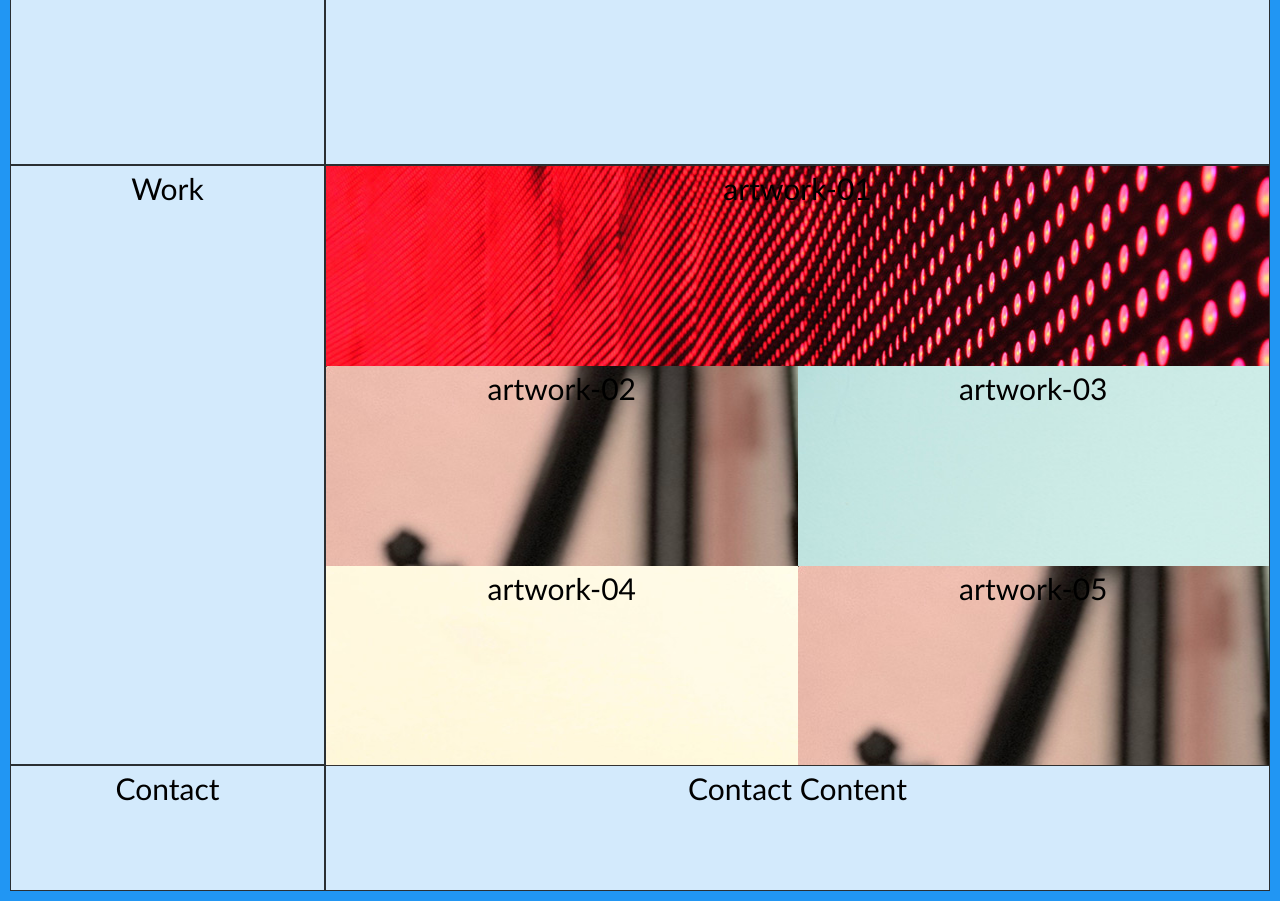
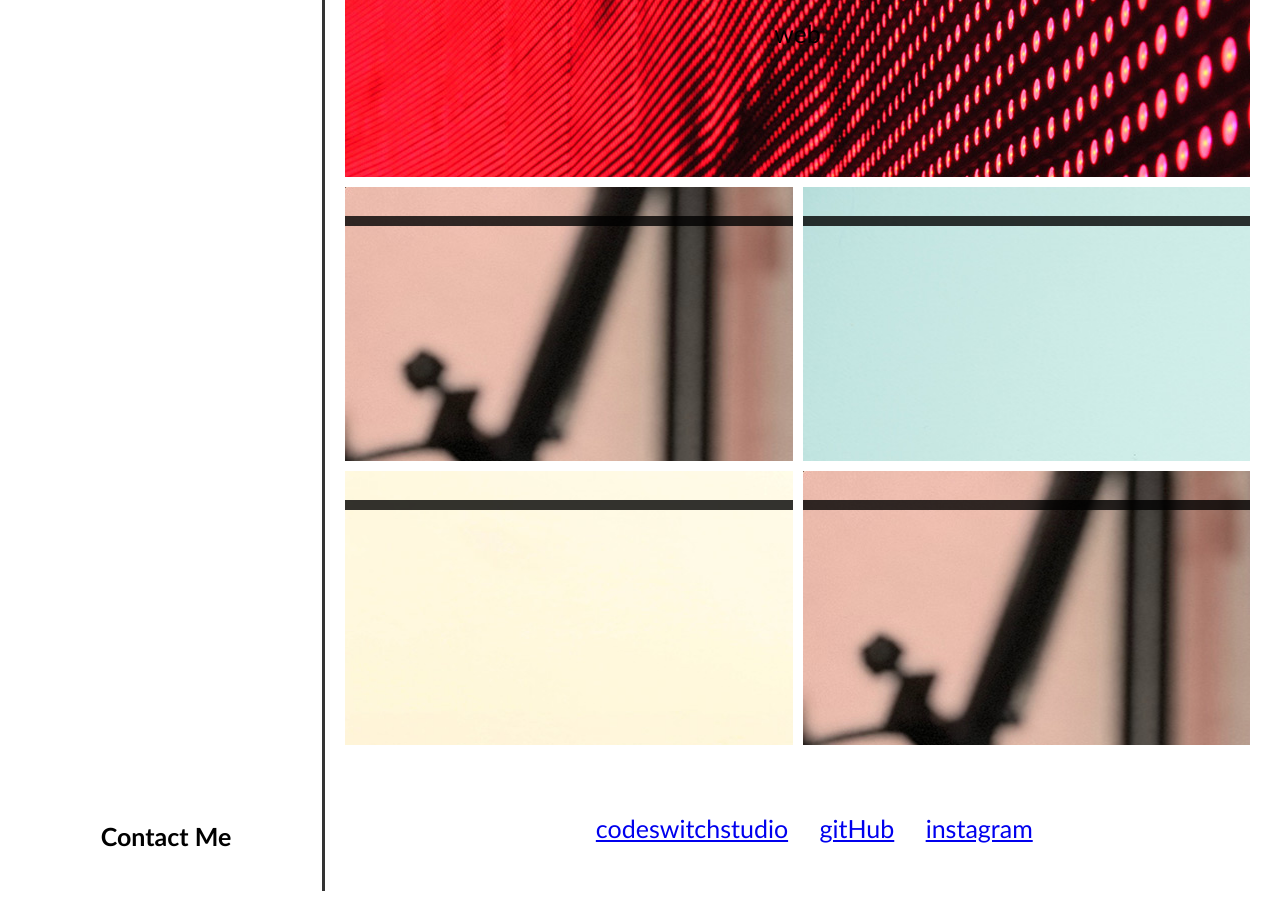
Before and after one commit to codeswitchstudio/digital-folio-01, a plain HTML site: page index.html in a window 1280 px wide. Shown: the part 626-1527 px from the top of the page. Drawn offline with Linux system fonts and the light colour scheme.

Commit message:
fixed sizes

```diff
--- a/css/style.css
+++ b/css/style.css
@@ -100,34 +100,60 @@ nav ul li {
 
 }
 
+
+
+
 /* grid container */
 .grid-container {
+  /* background-color: silver; */
   display: grid;
   width: 100vw;
   height: 100vw;
   grid-template-columns: 25% auto;
-  grid-template-rows: auto 600px 10%;
+  grid-template-rows: 20% auto 10%;
   grid-template-areas:
   "about about-content"
   "work work-content"
   "contact contact-content"
   ;
-  background-color: #2196F3;
   padding: 10px;
   margin-bottom: 0;
 }
 
 .grid-item {
-  display: block;
+  display: grid;
   background-color: rgba(255, 255, 255, 0.8);
-  border: 1px solid rgba(0, 0, 0, 0.8);
+  /* border: 1px solid rgba(0, 0, 0, 0.8); */
   /* padding: 20px; */
-  font-size: 30px;
+  font-size: 25px;
   text-align: center;
+  padding: 20px;
 }
+
+
+  #about,
+  #work,
+  #contact {
+  border-right: 3px solid rgba(0, 0, 0, 0.8);
+
+}
+
+.grid-item h2{
+  text-align: right;
+  /* padding-right: 5px; */
+
+}
+
+#about-content p {
+  font-size: 16px;
+  text-align: left;
+  padding: 10px;
+}
+
 
 .work-grid {
   display: grid;
+  gap: 10px;
   background-position: center;
   background-size: cover ;
   background-repeat: no-repeat;
@@ -150,20 +176,62 @@ nav ul li {
 .artwork-02 {
   grid-area: artwork-02;
   background-image: url("../images/02-portfolio-2.jpg");
-
+  min-height: 100px;
 }
 .artwork-03 {
   grid-area: artwork-03;
   background-image: url("../images/02-portfolio-3.jpg");
-
+  min-height: 100px;
 }
 .artwork-04 {
   grid-area: artwork-04;
   background-image: url("../images/02-portfolio-4.jpg");
-
+  min-height: 100px;
 }
 .artwork-05 {
   grid-area: artwork-05;
   background-image: url("../images/02-portfolio-2.jpg");
+  min-height: 150px;
+}
+
+
+.work-grid h3 {
+  text-align: left;
+  font-size: 14;
+  padding: 5px;
+  background-color: rgba(0, 0, 0, 0.8);
+  color: white;
+}
+
+
+.work-grid p {
+
+  font-size: 10;
+}
+
+
+#contact-content {
+  justify-content: space-evenly;
+  align-items: center;
+  font-size: 12;
+}
+
+#contact-content ul {
+  list-style-type: none;
+}
+#contact-content ul li {
+  display: inline-block;
+  margin-left: 25px;
+  border-bottom: 2px solid var(--bg-color-dark;
+  padding-top: 4px;
+}
+
+#contact-content a:link {
+  color: var(--bg-color-dark;
+  text-decoration: none;
+}
+
+#contact-content a:visited {
+  color: rgb(6, 6, 6);
 
 }
--- a/index.html
+++ b/index.html
@@ -21,10 +21,10 @@
     <nav>
       <ul>
         <li>
-            <a href="">About Me</a>
+            <a href="#about">About Me</a>
         </li>
         <li>
-            <a href=""">Work</a>
+            <a href="#work"">Work</a>
         </li>
         <li>
             <a href="#contact">Contact Me</a>
@@ -44,24 +44,47 @@
   </section>
 
 
-  <main>
+  <main class="main">
     <section class="grid-container">
       <!-- About -->
-      <div class="grid-item" id="about">About</div>
-      <div class="grid-item" id="about-content">About Content</div>
+      <div class="grid-item" id="about">
+        <h2>About</h2>
+      </div>
+
+      <div class="grid-item" id="about-content">
+        <p>Creative designer with a demonstrated history of working in the higher education industry. Writer and researcher. Grew up in the Philippines. Adulting in a London suburb. Finished an Erasmus Mundus Masters scholarship in Media, Communication and Culture in Denmark and the UK. Starting to study again. Everyday. </p>
+        <p>
+        Interests: Digital Humanities, Cultural Studies, Creative Computing, Contemporary Art</p>
+      </div>
 
       <!-- Work -->
 
-      <div class="grid-item" id="work">Work</div>
+      <div class="grid-item" id="work">
+        <h2>Work</h2></div>
 
       <div class="grid-item" id="work-content">
         <!-- grid within grid -->
         <div class="work-grid">
-          <div class="artwork-01">artwork-01</div>
-          <div class="artwork-02">artwork-02</div>
-          <div class="artwork-03">artwork-03</div>
-          <div class="artwork-04">artwork-04</div>
-          <div class="artwork-05">artwork-05</div>
+          <div class="artwork-01">
+            <h3>Horiseon</h3>
+            <p>web</p>
+          </div>
+          <div class="artwork-02">
+            <h3></h3>
+            <p></p>
+          </div>
+          <div class="artwork-03">
+            <h3></h3>
+            <p></p>
+          </div>
+          <div class="artwork-04">
+            <h3></h3>
+            <p></p>
+          </div>
+          <div class="artwork-05">
+            <h3></h3>
+            <p></p>
+          </div>
         </div>
 
 
@@ -74,8 +97,23 @@
     </div>
 
       <!-- Contact -->
-      <div class="grid-item" id="contact">Contact</div>
-      <div class="grid-item" id="contact-content">Contact Content</div>
+      <div class="grid-item" id="contact"><h4>Contact Me</h4></div>
+      <div class="grid-item" id="contact-content">
+        <ul>
+          <li>
+              <a href="#">codeswitchstudio</a>
+          </li>
+          <li>
+              <a href="#"">gitHub</a>
+          </li>
+          <li>
+              <a href="#">instagram</a>
+          </li>
+          <li>
+            <a href="#"linkedIn></a>
+        </li>
+        </ul>
+      </div>
     </section>
 
   </main>
```
